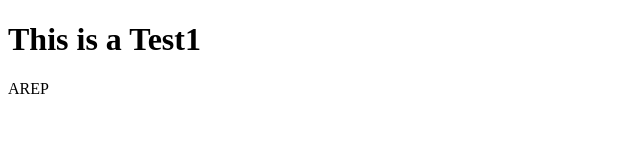
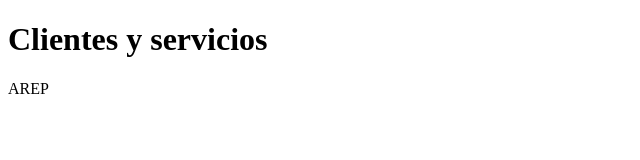
Before and after one commit to Daniel9842/Clientes-servicios-Arep, a plain HTML site: page TestHttpServer/index.html in a window 1280 px wide. Shown: the whole page, without its empty margins (0-640 px from the left). Drawn offline with Linux system fonts and the light colour scheme.

Commit message:
test file

```diff
--- a/TestHttpServer/Test1HttpServer.html
+++ b/TestHttpServer/index.html
@@ -5,7 +5,7 @@
 </head>
 <body>
 
-<h1>This is a Test1</h1>
+<h1>Clientes y servicios</h1>
 <p>AREP</p>
 
 </body>
```
